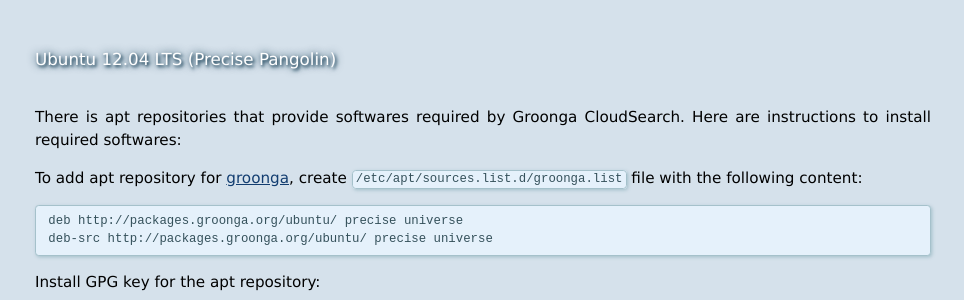
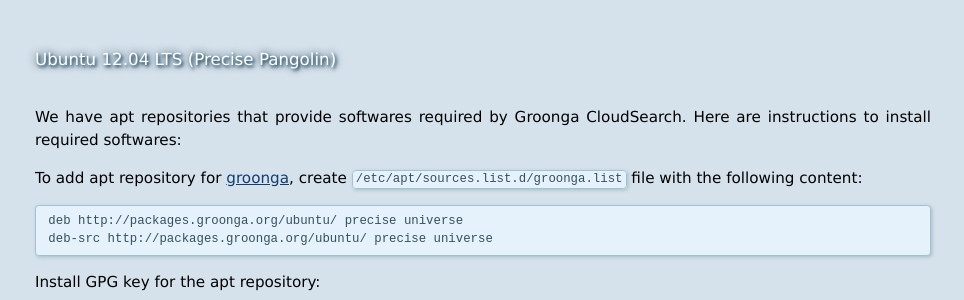
Before and after one commit to groonga/gcs.groonga.org, a Jekyll site: the page built from docs/install/index.md, in a window 1280 px wide and 900 px high, scrolled down 1392 px. Shown: the part 152-452 px from the top of the window, without its empty margins (157-1121 px from the left). Built offline with Jekyll 4.4.1, drawn with Linux system fonts in a browser that asks for light colours; comment, search, counter and statistics services are not loaded.

Commit message:
Minor text change: There is repos -> We have repos

```diff
--- a/docs/install/index.md
+++ b/docs/install/index.md
@@ -71,7 +71,7 @@
 
 ## Ubuntu 12.04 LTS (Precise Pangolin) {#ubuntu}
 
-There is apt repositories that provide softwares required by Groonga
+We have apt repositories that provide softwares required by Groonga
 CloudSearch. Here are instructions to install required softwares:
 
 To add apt repository for [groonga](../faq/#search-engine), create
```
